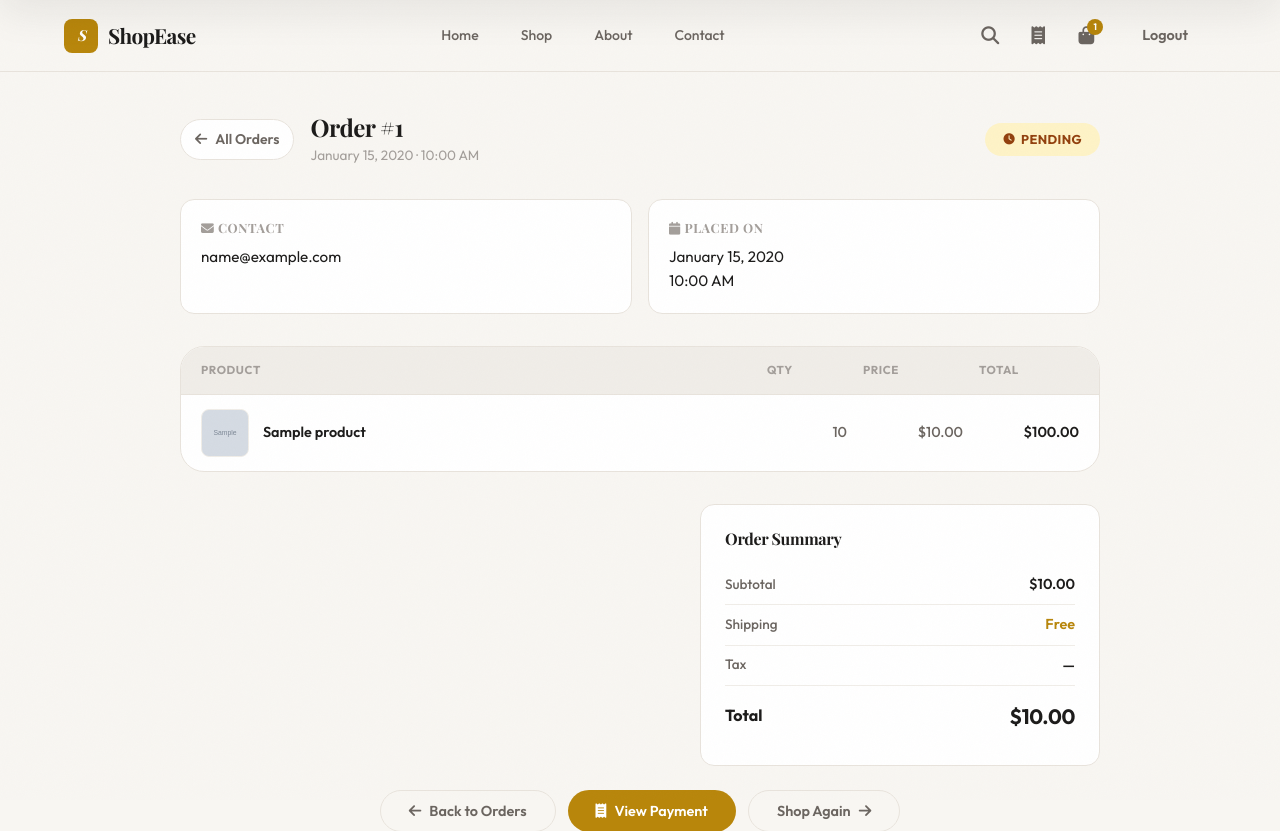
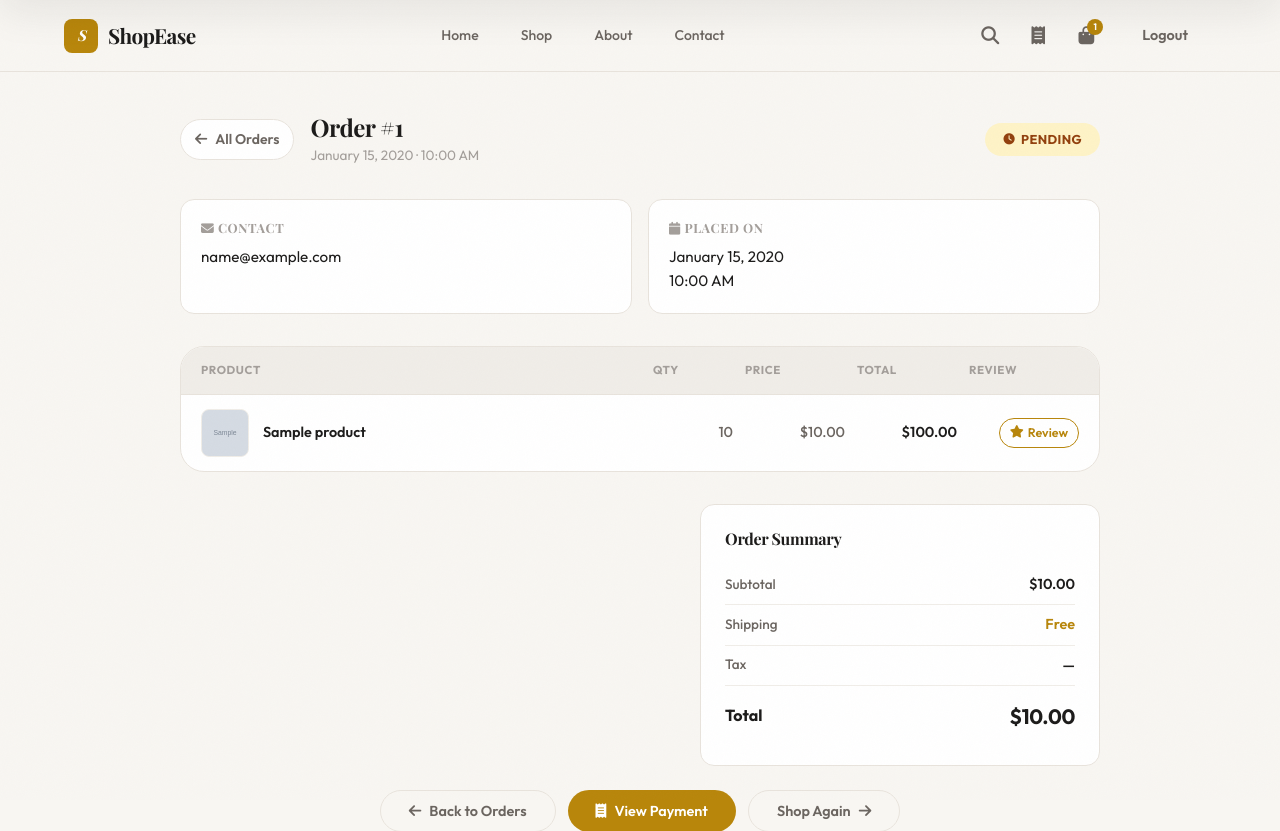
Before and after one commit to Musthak2004/E-commerce-Website, a Django app: page /orders/1/ in a window 1280 px wide. Shown: the top 831 px of the page. Run offline with Django 5.2, Linux system fonts and the light colour scheme; a user stored in the database is signed in; tables that the repository leaves empty hold one stand-in row (values such as "Sample post"); grey boxes marked "Sample" are stand-in pictures; some web fonts are replaced.

Commit message:
Fix review navigation gaps: add review buttons to product detail and order detail pages

```diff
--- a/orders/templates/orders/order_detail.html
+++ b/orders/templates/orders/order_detail.html
@@ -143,8 +143,8 @@
 .order-detail-items-header,
 .order-detail-item {
   display               : grid;
-  grid-template-columns : 1fr 80px 100px 100px;
-  gap                   : 16px;
+  grid-template-columns : 1fr 80px 100px 100px 110px;
+  gap                   : 12px;
   align-items           : center;
   padding               : 14px 20px;
 }
@@ -213,6 +213,27 @@
 }
 
 .order-detail-item-name:hover { color: var(--accent); }
+
+.order-detail-item-review {
+  font-size      : .78rem;
+  font-weight    : 600;
+  color          : var(--accent);
+  text-decoration: none;
+  display        : inline-flex;
+  align-items    : center;
+  gap            : 4px;
+  padding        : 4px 10px;
+  border-radius  : 50px;
+  border         : 1px solid var(--accent);
+  transition     : var(--transition);
+  white-space    : nowrap;
+  justify-self   : end;
+}
+
+.order-detail-item-review:hover {
+  background : var(--accent);
+  color      : #fff;
+}
 
 .order-detail-item-cell {
   font-size   : .9rem;
@@ -303,10 +324,11 @@
 
   .order-detail-items-header,
   .order-detail-item {
-    grid-template-columns : 1fr 70px 80px;
+    grid-template-columns : 1fr 70px 80px 90px;
   }
 
-  .order-detail-items-header .item-col-qty {
+  .order-detail-items-header .item-col-qty,
+  .order-detail-items-header span:last-child {
     display: none;
   }
 
@@ -321,7 +343,7 @@
 
 @media (max-width: 500px) {
   .order-detail-item {
-    grid-template-columns : 1fr 70px;
+    grid-template-columns : 1fr 70px 80px;
   }
 
   .order-detail-item .order-detail-item-cell:last-child {
@@ -369,6 +391,7 @@
         <span class="item-col-qty">Qty</span>
         <span>Price</span>
         <span>Total</span>
+        <span>Review</span>
       </div>
 
       {% for item in order.items.all %}
@@ -388,6 +411,9 @@
           <span class="order-detail-item-cell muted item-col-qty">{{ item.quantity }}</span>
           <span class="order-detail-item-cell muted">${{ item.price }}</span>
           <span class="order-detail-item-cell">${{ item.total_price }}</span>
+          <a href="{% url 'reviews:review_create' item.product.id %}" class="order-detail-item-review">
+            <i class="fas fa-star"></i> Review
+          </a>
         </div>
       {% endfor %}
     </div>
--- a/products/templates/products/product_detail.html
+++ b/products/templates/products/product_detail.html
@@ -77,6 +77,12 @@
                     </a>
                 </div>
             {% endif %}
+
+            <div class="product-review-links">
+                <a href="{% url 'reviews:review_create' product.id %}" class="btn btn-secondary">
+                    <i class="fas fa-star"></i> Write a Review
+                </a>
+            </div>
         </div>
     </div>
 </section>
```
